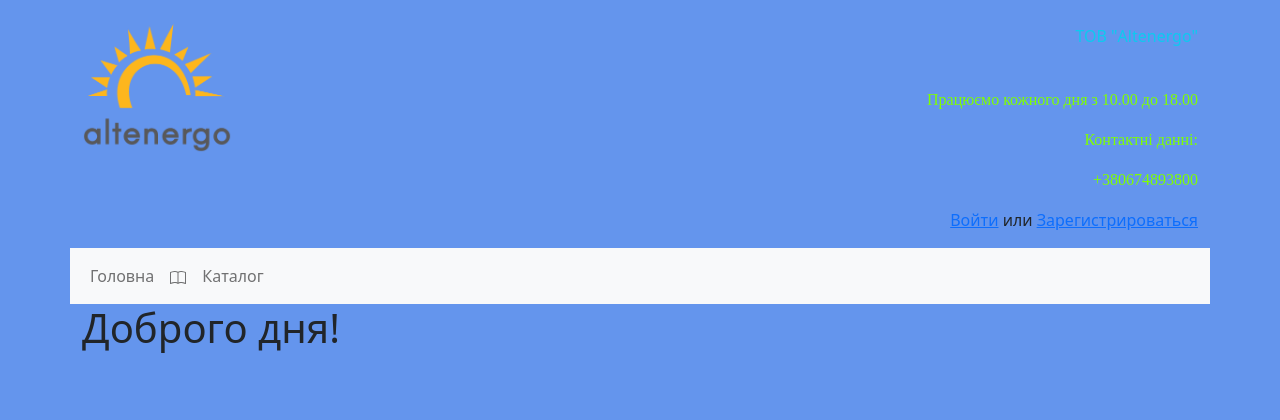
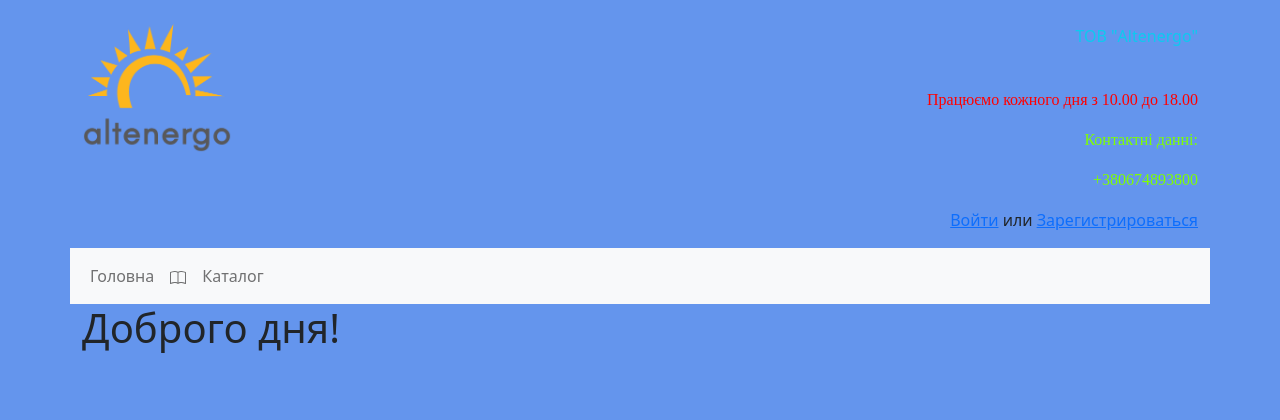
Before and after one commit to Buulbik/Hillel, a Django app: page / in a window 1280 px wide. Shown: the top 420 px of the page. Run offline with Django 4.2, Linux system fonts and the light colour scheme; parts of the project's set-up code (start-up, migrations or seed data) failed here and were passed over.

Commit message:
order product

```diff
--- a/templates/base.html
+++ b/templates/base.html
@@ -38,7 +38,7 @@
                 <br>
                 <p class="text-info text-end">ТОВ "Altenergo"</p>
                 <br>
-                <span style="font-family: 'Times New Roman';"><font color="#7fff00"><p class="text-end">Працюємо кожного дня з 10.00 до 18.00</p></font></span>
+                <span style="font-family: 'Times New Roman';"><p style="color: red" class="text-end">Працюємо кожного дня з 10.00 до 18.00</p></span>
                 <span style="font-family: 'Times New Roman';"><font color="#7fff00"><p
                         class="text-end">Контактні данні:</p></font></span>
                 <span style="font-family: 'Times New Roman';"><font color="#7fff00"><p
```
